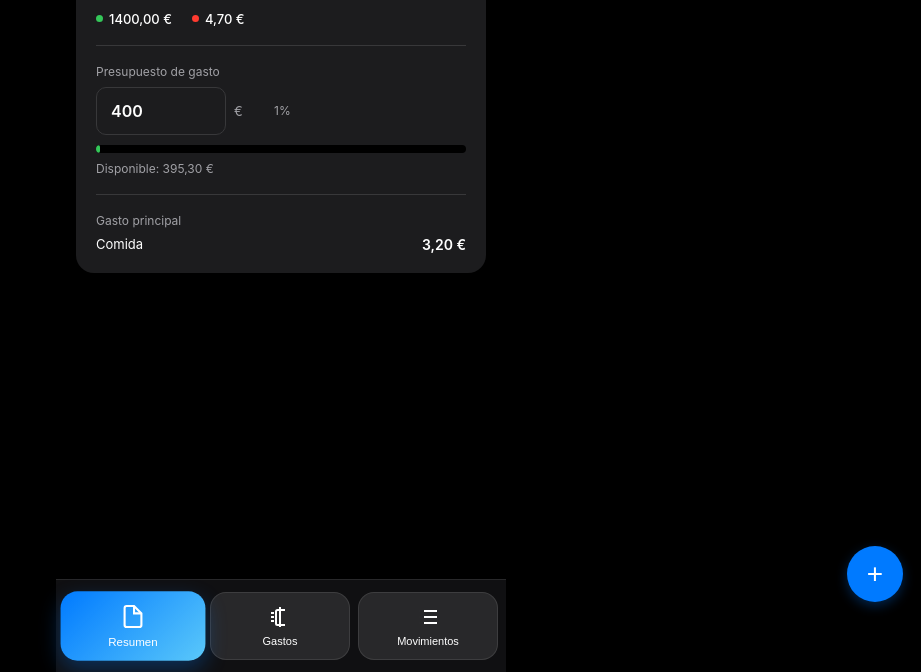
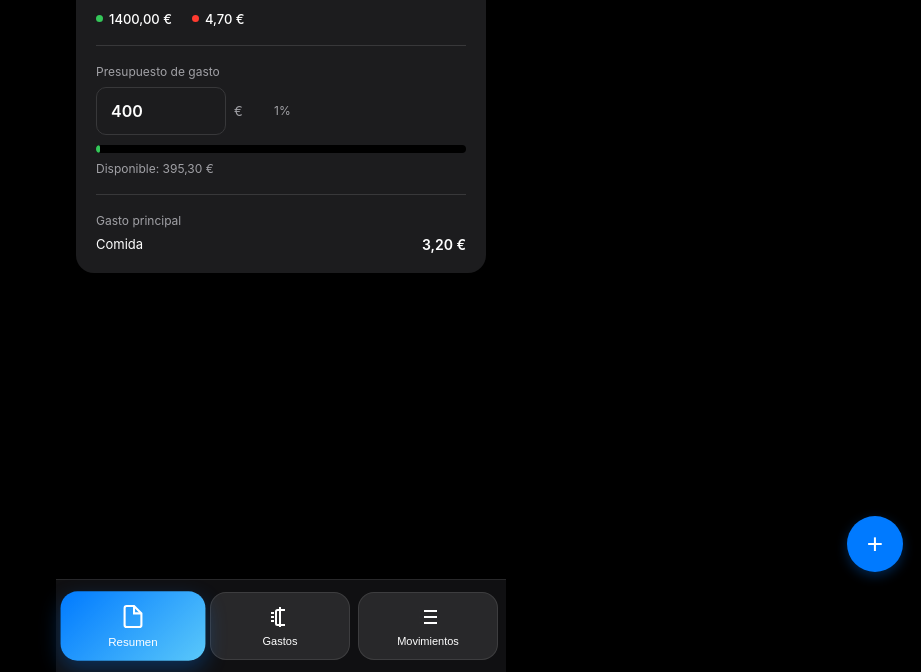
Before and after one commit to Gabriel741-source/Control-de-Gastos, a plain HTML site: page index.html in a window 1280 px wide. Shown: the part 128-800 px from the top of the page, without its empty margins (359-1280 px from the left). Drawn offline with Linux system fonts and the light colour scheme.

Commit message:
Update index.html
Mejora de boton de añadir gasto

```diff
--- a/index.html
+++ b/index.html
@@ -191,7 +191,7 @@
 
   /* FAB */
   .fab{
-    position:fixed; bottom:calc(70px + env(safe-area-inset-bottom)); right:18px;
+    position:fixed; bottom:calc(100px + env(safe-area-inset-bottom)); right:18px;
     width:56px; height:56px; background:var(--blue); color:#fff;
     border:none; border-radius:28px; cursor:pointer; display:flex; align-items:center; justify-content:center;
     font-size:28px; box-shadow:0 4px 12px rgba(0,122,255,0.3); z-index:50;
```
